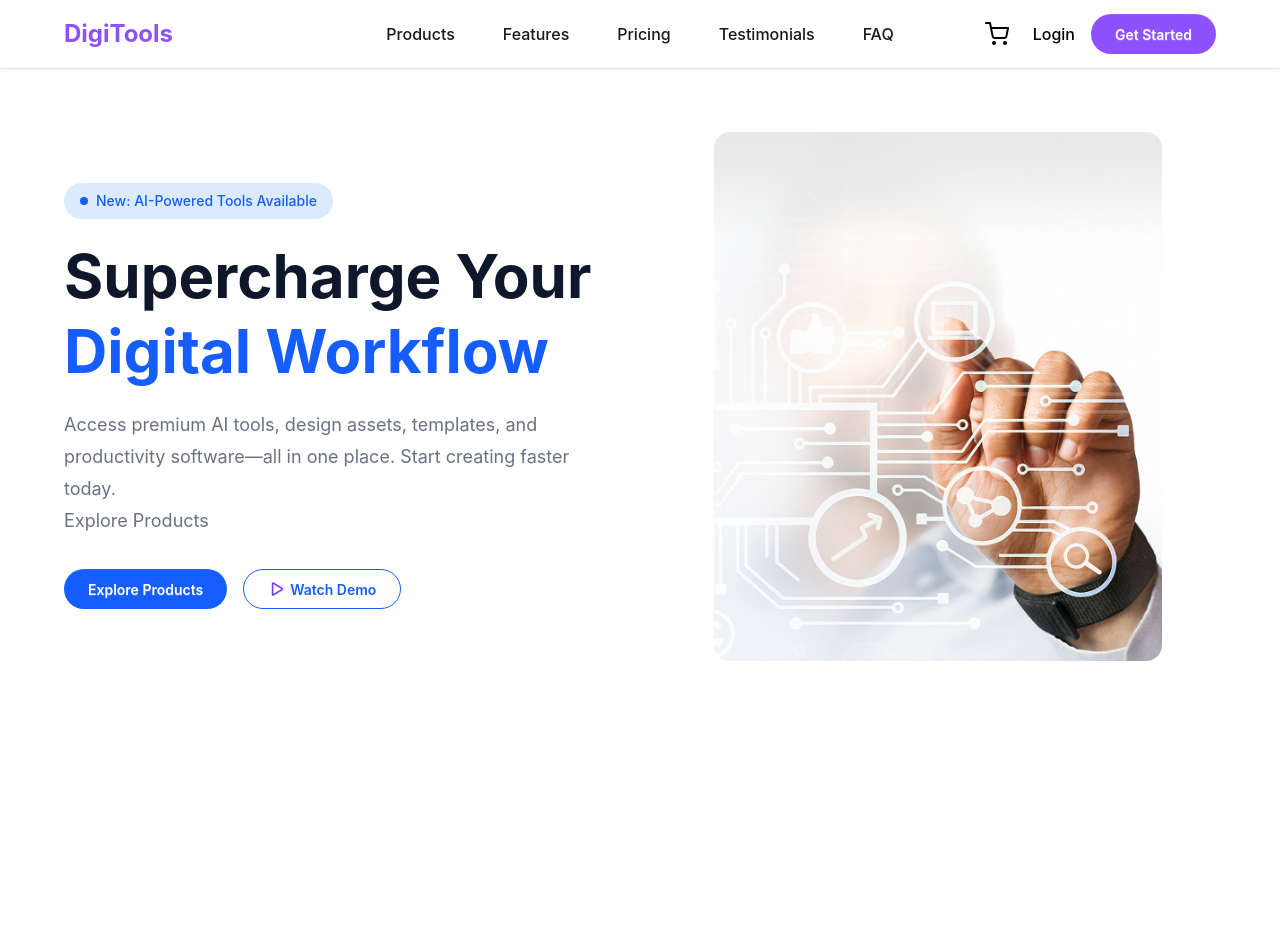
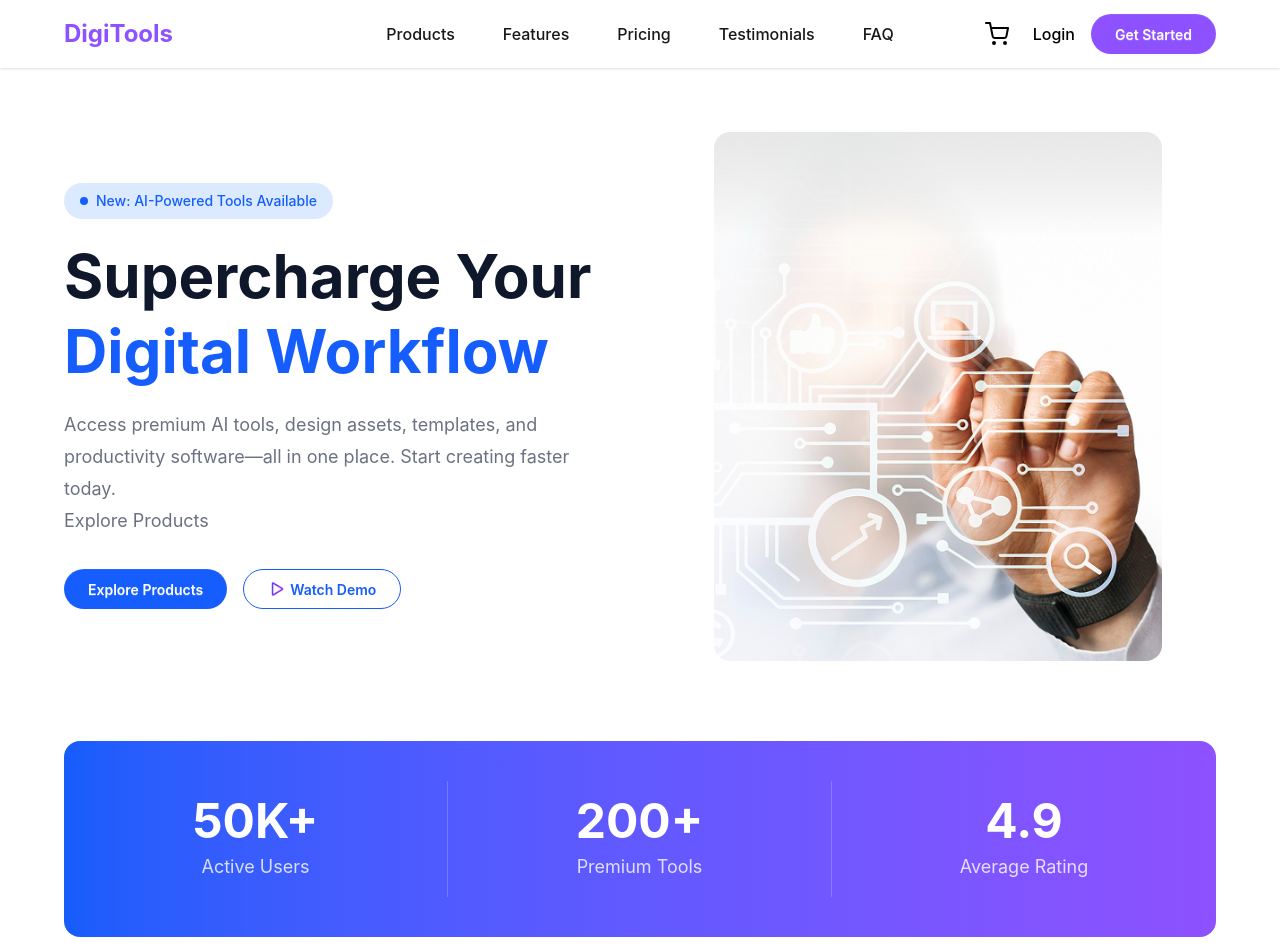
Before and after one commit to Rukshanaafrin/DigiTools-Platform, a React (Vite) app: page / in a window 1280 px wide. Shown: the top 950 px of the page. Before the commit the page ends 800 px from the top, so only its background shows below. Built offline with nearby package versions, Linux system fonts and the light colour scheme.

Commit message:
added to stats section

```diff
--- a/src/App.jsx
+++ b/src/App.jsx
@@ -1,5 +1,6 @@
 import NavBar from "./component/NavBar"
 import Banner from "./component/Banner"
+import Stats from "./component/Stats"
 
 function App() {
 
@@ -7,6 +8,7 @@ function App() {
     <>
     <NavBar/>
     <Banner/>
+    <Stats/>
     </>
   )
 }
--- a/src/component/Stats.jsx
+++ b/src/component/Stats.jsx
@@ -0,0 +1,47 @@
+const Stats = () => {
+  const statsData = [
+    {
+      id: 1,
+      number: "50K+",
+      label: "Active Users",
+    },
+    {
+      id: 2,
+      number: "200+",
+      label: "Premium Tools",
+    },
+    {
+      id: 3,
+      number: "4.9",
+      label: "Average Rating",
+    },
+  ];
+
+  return (
+    <section className="px-4 md:px-8 lg:px-16 pt-4 pb-4">
+      <div className="bg-gradient-to-r from-blue-600 to-violet-500 rounded-2xl py-10">
+        <div className="grid grid-cols-1 md:grid-cols-3 text-center">
+          {statsData.map((stat, index) => (
+            <div
+              key={stat.id}
+              className={`py-4 ${
+                index !== statsData.length - 1
+                  ? "border-b md:border-b-0 md:border-r border-white/20"
+                  : ""
+              }`}
+            >
+              <h2 className="text-4xl md:text-5xl font-bold text-white">
+                {stat.number}
+              </h2>
+              <p className="text-white/80 text-lg mt-2">
+                {stat.label}
+              </p>
+            </div>
+          ))}
+        </div>
+      </div>
+    </section>
+  );
+};
+
+export default Stats;
```
